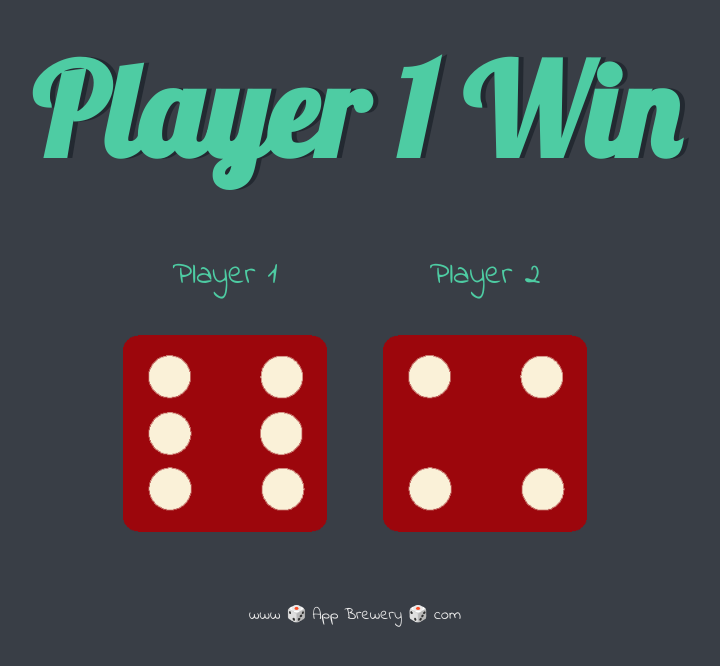
After one commit to Chewgithub/django-app, a Django app: page /dice in a window 1280 px wide. The commit adds this page. Shown: the top 666 px of the page, without its empty margins (285-1005 px from the left). Run offline with Django 4.2, Linux system fonts and the light colour scheme.

Commit message:
web_dev update

```diff
--- /dev/null
+++ b/web_dev/section6/static/section6/css/dicee-styles.css
@@ -0,0 +1,41 @@
+.container {
+  width: 70%;
+  margin: auto;
+  text-align: center;
+}
+
+.dice {
+  text-align: center;
+  display: inline-block;
+
+}
+
+body {
+  background-color: #393E46;
+}
+
+h1 {
+  margin: 30px;
+  font-family: 'Lobster', cursive;
+  text-shadow: 5px 0 #232931;
+  font-size: 8rem;
+  color: #4ECCA3;
+}
+
+p {
+  font-size: 2rem;
+  color: #4ECCA3;
+  font-family: 'Indie Flower', cursive;
+}
+
+img {
+  width: 80%;
+}
+
+footer {
+  margin-top: 5%;
+  color: #EEEEEE;
+  text-align: center;
+  font-family: 'Indie Flower', cursive;
+
+}
--- /dev/null
+++ b/web_dev/section6/static/section6/js/dice.js
@@ -0,0 +1,24 @@
+
+var randomNumber1=Math.floor(Math.random() * 6)+1;
+var randomNumber2=Math.floor(Math.random() * 6)+1;
+
+var imagePath1="/static/section6/dice"+randomNumber1+".png"
+var imagePath2="/static/section6/dice"+randomNumber2+".png"
+
+
+document.querySelector(".img1").setAttribute("src", imagePath1);
+document.querySelector(".img2").setAttribute("src", imagePath2);
+
+
+
+if (randomNumber1==randomNumber2) {
+    document.querySelector("h1").innerHTML="DRAW";
+}
+
+if (randomNumber1>randomNumber2) {
+    document.querySelector("h1").innerHTML="Player 1 Win";
+}
+
+if (randomNumber1<randomNumber2) {
+    document.querySelector("h1").innerHTML="Player 2 Win";
+}
--- /dev/null
+++ b/web_dev/section6/static/section6/js/index.js
@@ -0,0 +1 @@
+document.query
--- /dev/null
+++ b/web_dev/section6/templates/section6/dicee.html
@@ -0,0 +1,36 @@
+<!DOCTYPE html>
+<html lang="en" dir="ltr">
+  {% load static %}
+  <head>
+
+    <meta charset="utf-8">
+    <title>Dicee</title>
+    <link rel="stylesheet" href="{% static 'section6/css/dicee-styles.css' %}">
+    <link href="https://fonts.googleapis.com/css?family=Indie+Flower|Lobster" rel="stylesheet">
+    <link rel="scr" href="{% static 'section6/css/styles.css' %}">
+  </head>
+  <body>
+
+    <div class="container">
+      <h1>Refresh Me</h1>
+
+      <div class="dice">
+        <p>Player 1</p>
+        <img class="img1" src="{% static 'section6/dice3.png' %}">
+      </div>
+
+      <div class="dice">
+        <p>Player 2</p>
+        <img class="img2" src="{% static 'section6/dice3.png' %}">
+      </div>
+
+    </div>
+
+    <script src="{% static 'section6/js/dice.js' %}"></script>
+
+  </body>
+
+  <footer>
+    www 🎲 App Brewery 🎲 com
+  </footer>
+</html>
--- a/web_dev/section6/urls.py
+++ b/web_dev/section6/urls.py
@@ -5,5 +5,7 @@ urlpatterns = [
     path('', views.index,name='my_cv'),
     path('bootstrap', views.bootstrap,name='bootstrap'),
     path('tindog', views.tindog,name='tindog'),
+    path('dom', views.dom,name='dom'),
+    path('dice', views.dice,name='dice'),
 
 ]
--- a/web_dev/section6/views.py
+++ b/web_dev/section6/views.py
@@ -12,3 +12,11 @@ def bootstrap(request):
 
 def tindog(request):
     return render(request, 'section6/tindog.html')
+
+
+def dom(request):
+    return render(request, 'section6/DOM.html')
+
+
+def dice(request):
+    return render(request, 'section6/dicee.html')
```
Also changed, not shown: web_dev/section6/static/section6/css/DOMstyles.css (added, +7 -0 lines), web_dev/section6/static/section6/css/tindog-styles.css (+48 -33 lines), web_dev/section6/templates/section6/DOM.html (added, +28 -0 lines), web_dev/section6/templates/section6/tindog.html (+7 -7 lines), web_dev/section6/static/section6/dice1.png (added), web_dev/section6/static/section6/dice2.png (added), web_dev/section6/static/section6/dice3.png (added), web_dev/section6/static/section6/dice4.png (added), web_dev/section6/static/section6/dice5.png (added), web_dev/section6/static/section6/dice6.png (added).
